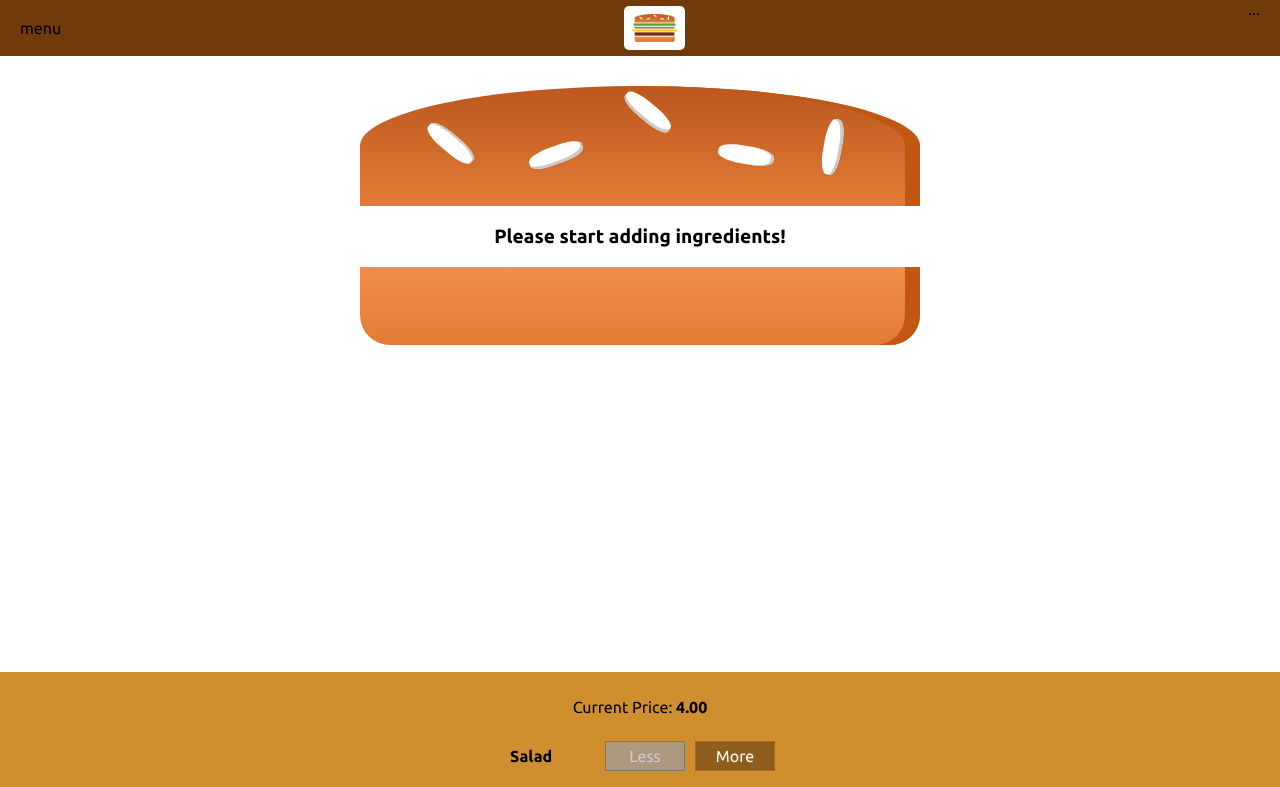
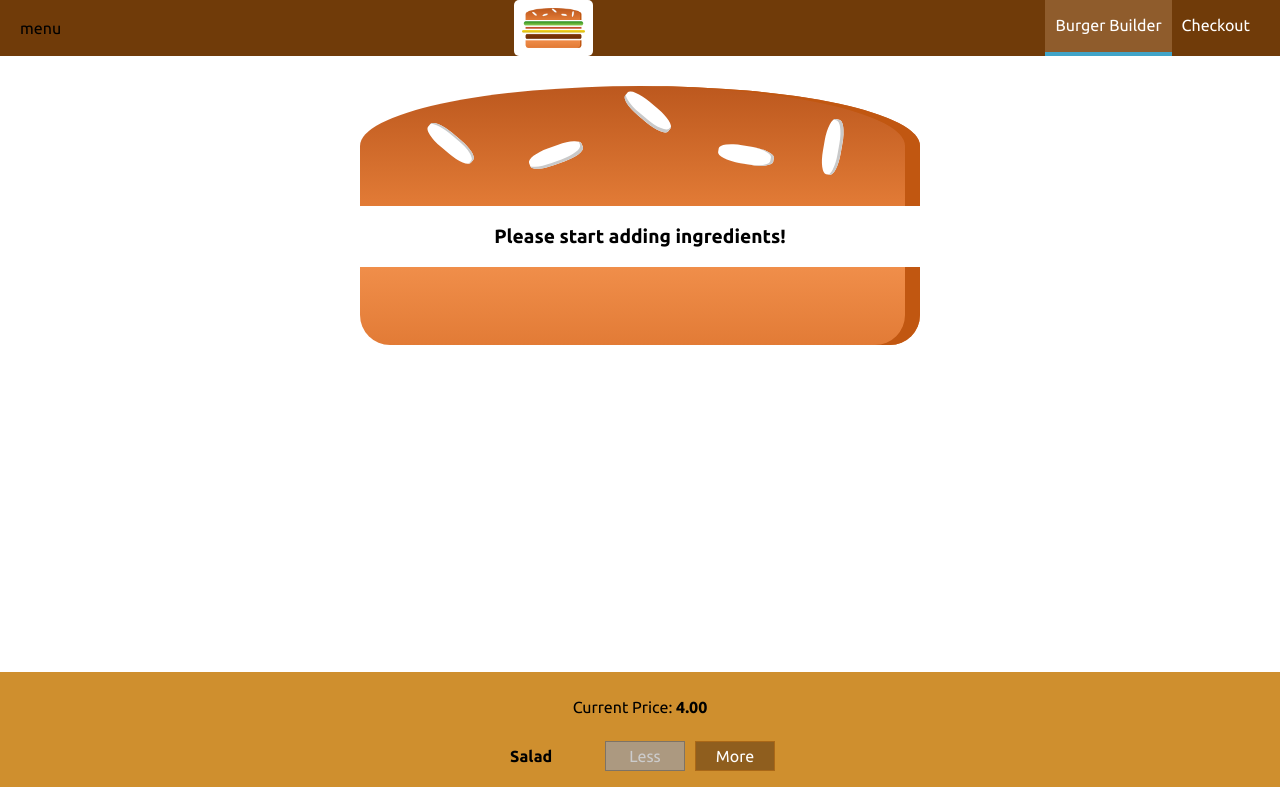
Before and after one commit to iseaz/react-burger-builder, a React app: page / in a window 1280 px wide. Shown: the top 787 px of the page. Built offline with nearby package versions, Linux system fonts and the light colour scheme.

Commit message:
added toolbars

```diff
--- a/src/components/Layout/Layout.js
+++ b/src/components/Layout/Layout.js
@@ -3,10 +3,12 @@
 import Aux from '../../hoc/Auxi'
 import classes from './Layout.css'
 import Toolbar from '../Navigation/Toolbar/Toolbar'
+import SideDrawer from '../Navigation/SideDrawer/SideDrawer'
 
 const layout = props => (
 	<Aux>
 		<Toolbar />
+		<SideDrawer />
 		<main className={classes.Content}>{props.children}</main>
 	</Aux>
 )
--- a/src/components/Logo/Logo.css
+++ b/src/components/Logo/Logo.css
@@ -2,7 +2,7 @@
 	background-color: #fff;
 	border-radius: 5px;
 	box-sizing: border-box;
-	height: 80%;
+	height: 100%;
 	padding: 8px;
 }
 
--- /dev/null
+++ b/src/components/Navigation/NavigationItems/NavigationItem/NavigationItem.css
@@ -0,0 +1,47 @@
+.NavigationItem {
+	align-items: center;
+	box-sizing: border-box;
+	display: block;
+	margin: 10px 0;
+	width: 100%;
+}
+
+.NavigationItem a {
+	border-bottom: 4px solid transparent;
+	box-sizing: border-box;
+	color: #8f5c2c;
+	display: block;
+	text-decoration: none;
+	width: 100%;
+}
+
+.NavigationItem a:hover,
+.NavigationItem a:active,
+.NavigationItem a.active {
+	color: #40a4c8;
+}
+
+@media (min-width: 500px) {
+	.NavigationItem {
+		align-items: center;
+		display: flex;
+		height: 100%;
+		margin: 0;
+		width: auto;
+	}
+
+	.NavigationItem a {
+		border-bottom: 4px solid transparent;
+		color: #fff;
+		height: 100%;
+		padding: 16px 10px;
+	}
+
+	.NavigationItem a:hover,
+	.NavigationItem a:active,
+	.NavigationItem a.active {
+		background-color: #8f5c2c;
+		border-bottom: 4px solid #40a4c8;
+		color: #fff;
+	}
+}
--- /dev/null
+++ b/src/components/Navigation/NavigationItems/NavigationItem/NavigationItem.js
@@ -0,0 +1,14 @@
+import React from 'react'
+
+import classes from './NavigationItem.css'
+
+const navigationItem = props => (
+	<li className={classes.NavigationItem}>
+		<a
+			href={props.link}
+			className={props.active ? classes.active : null}>
+			{props.children}</a>
+	</li>
+)
+
+export default navigationItem
--- /dev/null
+++ b/src/components/Navigation/NavigationItems/NavigationItems.css
@@ -0,0 +1,15 @@
+.NavigationItems {
+	align-items: center;
+	display: flex;
+	flex-flow: column;
+	height: 100%;
+	list-style: none;
+	margin: 0;
+	padding: 0;
+}
+
+@media (min-width: 500px) {
+	.NavigationItems {
+		flex-flow: row;
+	}
+}
--- /dev/null
+++ b/src/components/Navigation/NavigationItems/NavigationItems.js
@@ -0,0 +1,13 @@
+import React from 'react'
+
+import classes from './NavigationItems.css'
+import NavigationItem from './NavigationItem/NavigationItem'
+
+const navigationItems = props => (
+	<ul className={classes.NavigationItems}>
+		<NavigationItem link="/" active>Burger Builder</NavigationItem>
+		<NavigationItem link="/">Checkout</NavigationItem>
+	</ul>
+)
+
+export default navigationItems
--- /dev/null
+++ b/src/components/Navigation/SideDrawer/SideDrawer.css
@@ -0,0 +1,32 @@
+.SideDrawer {
+	background-color: #fff;
+	box-sizing: border-box;
+	height: 100%;
+	left: 0;
+	max-width: 70%;
+	padding: 32px 16px;
+	position: fixed;
+	top: 0;
+	width: 280px;
+	z-index: 200;
+	transition: transform .3s ease-out;
+}
+
+@media (min-width: 500px) {
+	.SideDrawer {
+		display: none;
+	}
+}
+
+.Open {
+	transform: translateX(0);
+}
+
+.Close {
+	transform: translateX(-100vw);
+}
+
+.Logo {
+	height: 11%;
+	margin-bottom: 32px;
+}
--- /dev/null
+++ b/src/components/Navigation/SideDrawer/SideDrawer.js
@@ -0,0 +1,21 @@
+import React from 'react'
+
+import Logo from '../../Logo/Logo'
+import NavigationItems from '../NavigationItems/NavigationItems'
+import classes from './SideDrawer.css'
+
+const sideDrawer = props => {
+	return (
+		<div className={classes.SideDrawer}>
+			<div className={classes.Logo}>
+				<Logo />
+			</div>
+
+			<nav>
+				<NavigationItems />
+			</nav>
+		</div>
+	)
+}
+
+export default sideDrawer
--- a/src/components/Navigation/Toolbar/Toolbar.css
+++ b/src/components/Navigation/Toolbar/Toolbar.css
@@ -16,3 +16,13 @@
 .Toolbar nav {
 	height: 100%;
 }
+
+.Logo {
+	height: 100%;
+}
+
+@media (max-width: 499px) {
+	.DesktopOnly {
+		display: none;
+	}
+}
--- a/src/components/Navigation/Toolbar/Toolbar.js
+++ b/src/components/Navigation/Toolbar/Toolbar.js
@@ -2,13 +2,18 @@
 
 import classes from './Toolbar.css'
 import Logo from '../../Logo/Logo'
+import NavigationItems from '../NavigationItems/NavigationItems'
 
 const toolbar = props => (
 	<header className={classes.Toolbar}>
 		<div>menu</div>
-		<Logo />
-		<nav>
-			...
+
+		<div className={classes.Logo}>
+			<Logo />
+		</div>
+
+		<nav className={classes.DesktopOnly}>
+			<NavigationItems />
 		</nav>
 	</header>
 )
```
